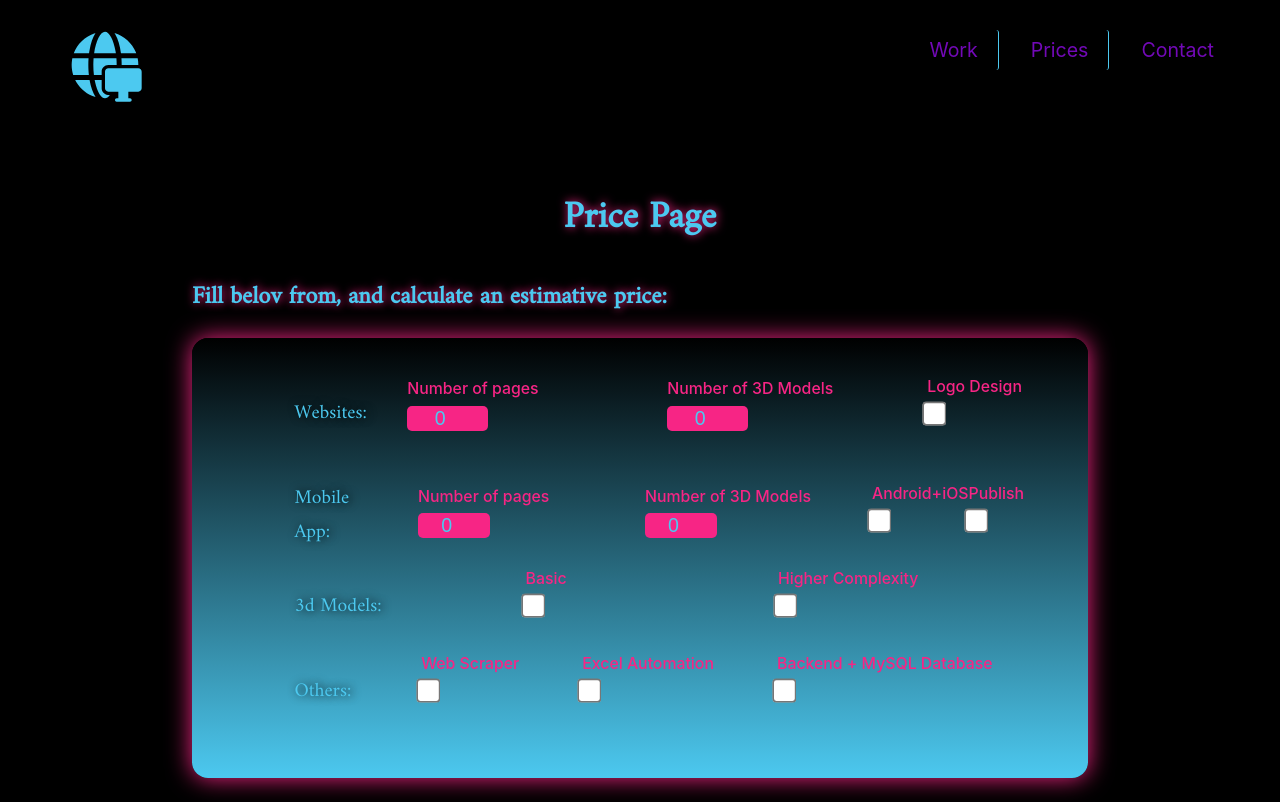
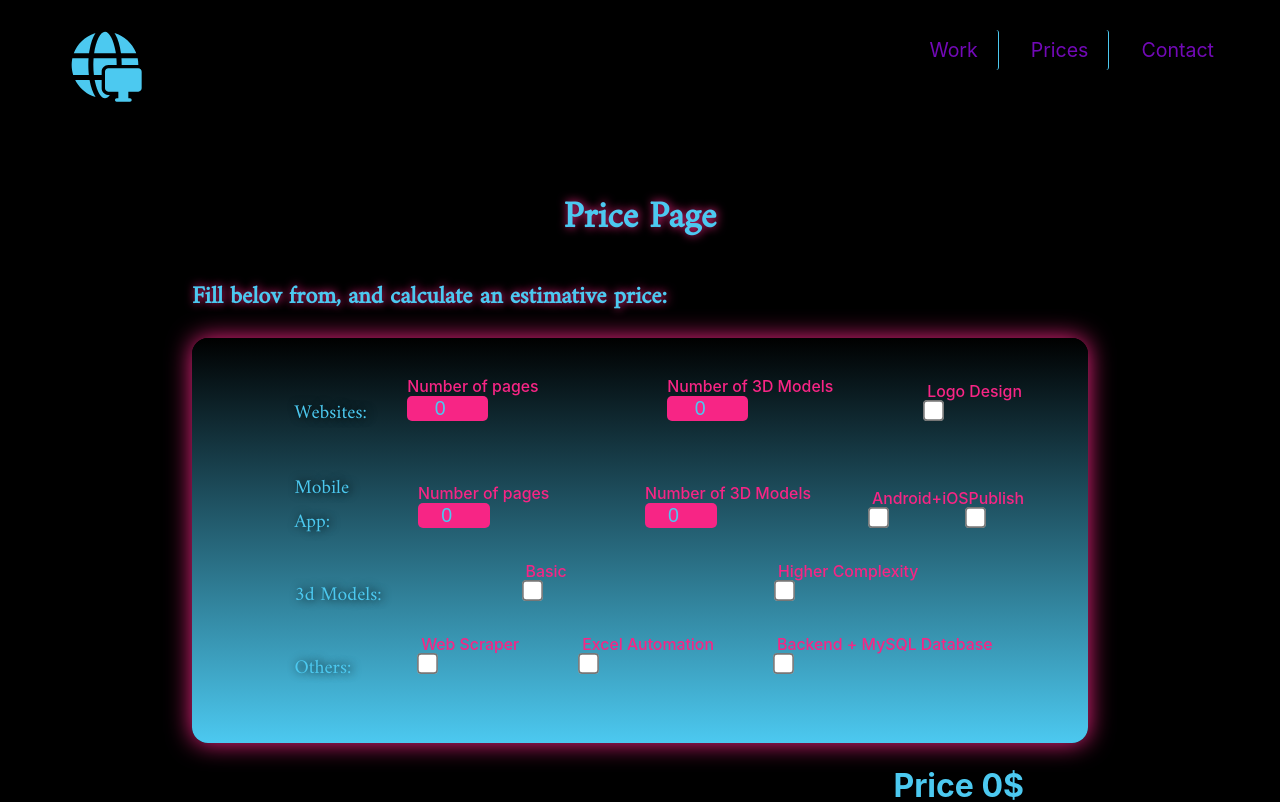
Before and after one commit to burjepaul/burjePaul, a React (Create React App) app: page /prices in a window 1280 px wide. Shown: the top 802 px of the page. Built offline with nearby package versions, Linux system fonts and the light colour scheme; no server answers; a web font is replaced by a local one.

Commit message:
price-page

```diff
--- a/src/pages/Prices/Prices.styles.scss
+++ b/src/pages/Prices/Prices.styles.scss
@@ -38,7 +38,6 @@
                 color:var(--color-title);
                 border: none;
                 font-size: var(--step-2);
-                margin-top: 3%;
                 text-align: center;
                 border-radius: 5px;
             }
@@ -49,8 +48,6 @@
 
             .checkbox-input{
                 background-color: var(--color-paragraph);
-                width: 1.15em;
-                height: 2.15em;
                 scale: 1.6;
                 border: none;
                 margin-left: auto;
```
